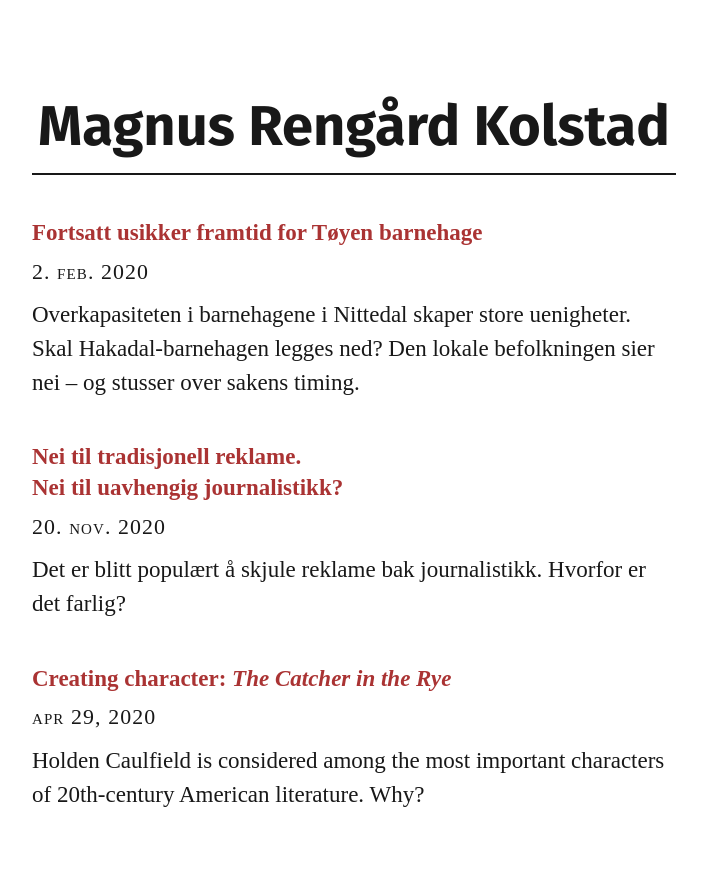
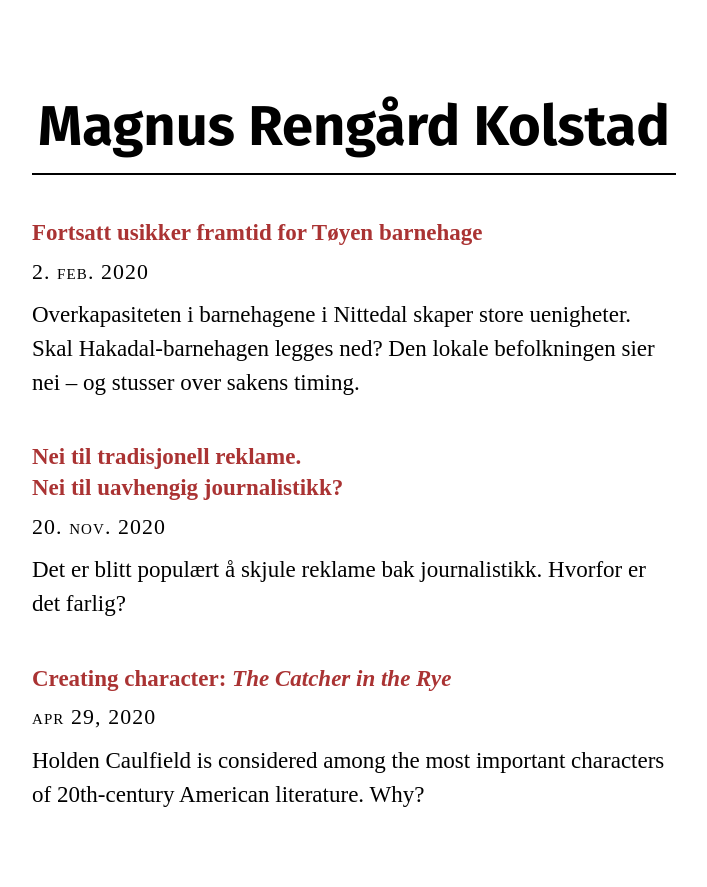
Before and after one commit to kolstadmagnus/blog, a PHP site: page /index.html in a window 1280 px wide. Shown: the whole page, without its empty margins (286-993 px from the left). Run offline with PHP 8.4, Linux system fonts and the light colour scheme; some web fonts are replaced.

Commit message:
Update style.css

```diff
--- a/style.css
+++ b/style.css
@@ -39,7 +39,7 @@ GLOBAL STYLES
   font-feature-settings: "liga";
   font-feature-settings: "kern";
   font-family: source-serif-pro, charter;
-  color: #181818;
+  /* color: #181818; */
 }
 
 html {
```
